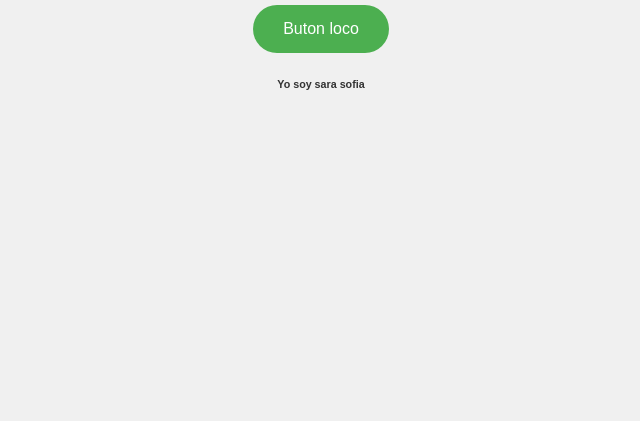
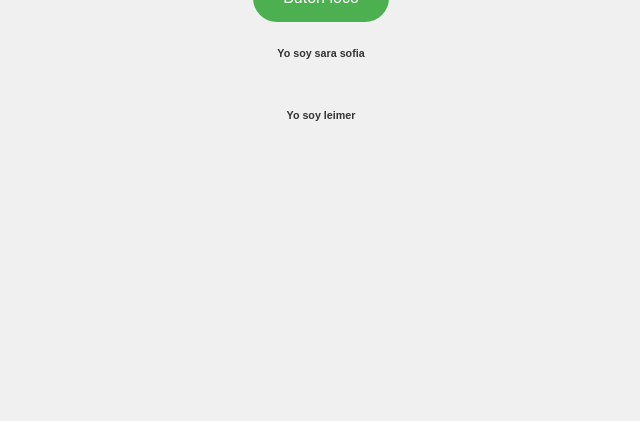
Before and after one commit to riveco0120/CrazyPage, a plain HTML site: page index.html in a window 1280 px wide. Shown: the part 379-800 px from the top of the page, without its empty margins (319-959 px from the left). Drawn offline with Linux system fonts and the light colour scheme.

Commit message:
Soy leimer

```diff
--- a/index.html
+++ b/index.html
@@ -10,5 +10,6 @@
     <h1>Precionar el boton</h1>
     <button>Buton loco</button>
     <h6>Yo soy sara sofia</h6>
+    <h6>Yo soy leimer</h6>
 </body>
 </html>
```
